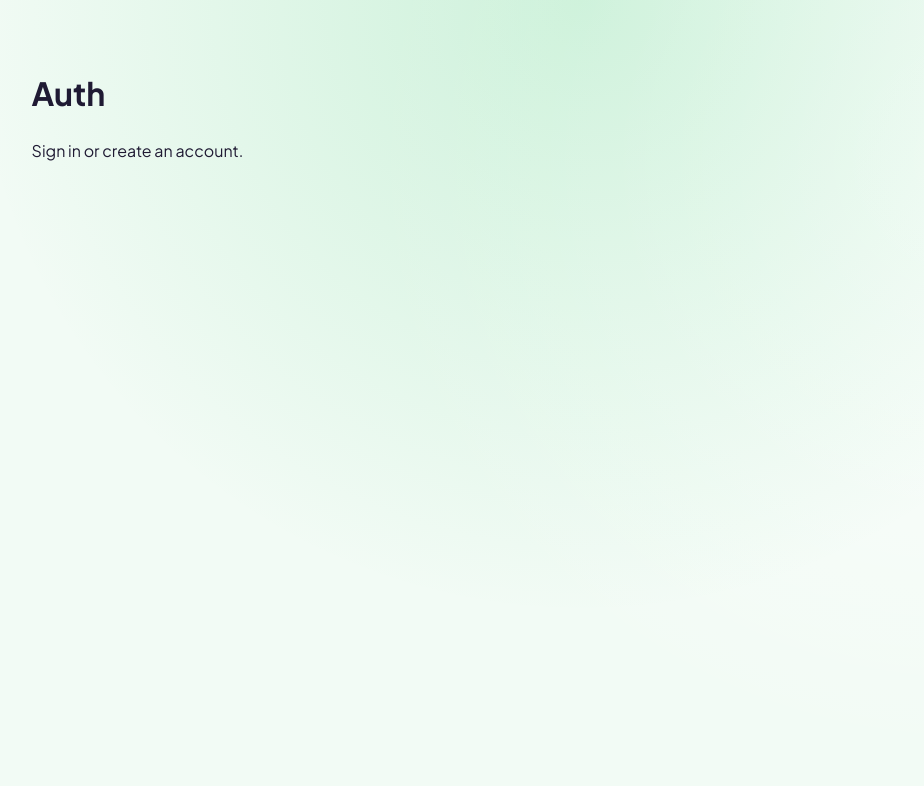
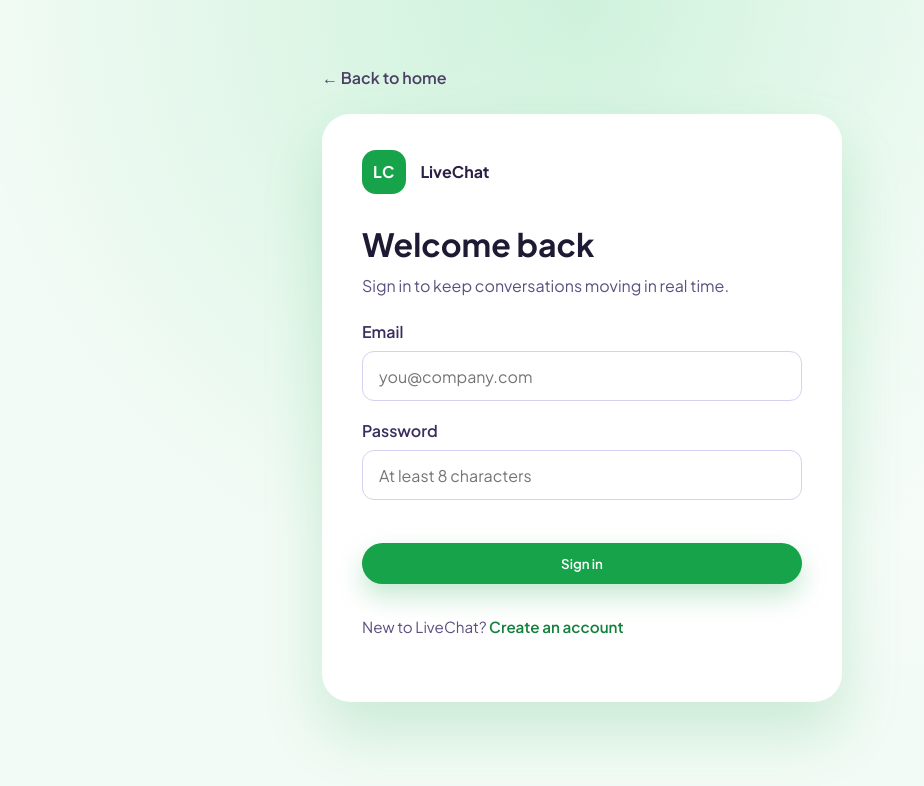
Before and after one commit to seanlumasag/live-messaging-app, a React app in the folder frontend/: page /auth in a window 1280 px wide. Shown: the top 786 px of the page, without its empty margins (58-982 px from the left). Built offline with nearby package versions, Linux system fonts and the light colour scheme; the HTML template or start-up script is replaced by a standard one.

Commit message:
Add frontend auth pages

```diff
--- a/frontend/src/App.css
+++ b/frontend/src/App.css
@@ -7,6 +7,101 @@
   min-height: 100vh;
   padding: 3rem 7vw;
   color: #1f1a33;
+}
+
+.auth-page {
+  min-height: 100vh;
+  display: grid;
+  place-items: center;
+  padding: 3rem 7vw 5rem;
+}
+
+.auth-shell {
+  width: min(520px, 100%);
+  display: grid;
+  gap: 1.5rem;
+}
+
+.auth-back {
+  text-decoration: none;
+  color: #4b3f66;
+  font-weight: 600;
+}
+
+.auth-card {
+  background: #fff;
+  border-radius: 28px;
+  padding: 2.3rem 2.5rem 2.6rem;
+  box-shadow: 0 30px 60px rgba(22, 163, 74, 0.18);
+}
+
+.auth-brand {
+  display: flex;
+  align-items: center;
+  gap: 0.9rem;
+  font-weight: 700;
+  color: #2a1f45;
+}
+
+.auth-logo {
+  width: 44px;
+  height: 44px;
+  border-radius: 14px;
+  background: #16a34a;
+  color: #fff;
+  display: grid;
+  place-items: center;
+  font-weight: 700;
+  letter-spacing: 0.04em;
+}
+
+.auth-card h1 {
+  margin: 1.6rem 0 0.35rem;
+  font-size: 2rem;
+}
+
+.auth-card p {
+  margin: 0.35rem 0 1.4rem;
+  color: #5d4f7f;
+}
+
+.auth-form {
+  display: grid;
+  gap: 1.1rem;
+}
+
+.auth-form label {
+  display: grid;
+  gap: 0.45rem;
+  font-weight: 600;
+  color: #3a2e5c;
+}
+
+.auth-form input {
+  border: 1px solid #d6d0f2;
+  border-radius: 12px;
+  padding: 0.85rem 1rem;
+  font-size: 1rem;
+  font-family: inherit;
+  background: #fff;
+}
+
+.auth-submit {
+  width: 100%;
+  padding: 0.9rem 1.5rem;
+  margin: 1.6rem 0;
+}
+
+.auth-foot {
+  margin-top: 1.6rem;
+  color: #5d4f7f;
+  font-size: 0.95rem;
+}
+
+.auth-foot a {
+  color: #15803d;
+  font-weight: 600;
+  text-decoration: none;
 }
 
 .site-header {
--- a/frontend/src/pages/Auth.jsx
+++ b/frontend/src/pages/Auth.jsx
@@ -1,8 +1,73 @@
+import { useEffect, useState } from 'react'
+import { useLocation } from 'react-router-dom'
+import '../App.css'
+
 function Auth() {
+  const location = useLocation()
+  const [mode, setMode] = useState('signin')
+  const isSignup = mode === 'signup'
+
+  useEffect(() => {
+    const params = new URLSearchParams(location.search)
+    const view = params.get('mode')
+    if (view === 'signup' || view === 'signin') {
+      setMode(view)
+    }
+  }, [location.search])
+
+  const toggleMode = (event) => {
+    event.preventDefault()
+    setMode(isSignup ? 'signin' : 'signup')
+  }
+
   return (
-    <div className="page">
-      <h1>Auth</h1>
-      <p>Sign in or create an account.</p>
+    <div className="auth-page">
+      <div className="auth-shell">
+        <a className="auth-back" href="/">← Back to home</a>
+
+        <div className="auth-card">
+          <div className="auth-brand">
+            <span className="auth-logo">LC</span>
+            <span>LiveChat</span>
+          </div>
+
+          <h1>{isSignup ? 'Create your account' : 'Welcome back'}</h1>
+          <p>
+            {isSignup
+              ? 'Start a workspace in seconds and invite your team.'
+              : 'Sign in to keep conversations moving in real time.'}
+          </p>
+
+          <form className="auth-form">
+            {isSignup && (
+              <label>
+                Display name
+                <input type="text" placeholder="Your name" />
+              </label>
+            )}
+            <label>
+              Email
+              <input type="email" placeholder="you@company.com" />
+            </label>
+
+            <label>
+              Password
+              <input type="password" placeholder="At least 8 characters" />
+            </label>
+
+            <button className="btn primary auth-submit" type="submit">
+              {isSignup ? 'Create account' : 'Sign in'}
+            </button>
+          </form>
+
+          <p className="auth-foot">
+            {isSignup ? 'Already have an account?' : 'New to LiveChat?'}{' '}
+            <a href="/auth" onClick={toggleMode}>
+              {isSignup ? 'Sign in' : 'Create an account'}
+            </a>
+          </p>
+        </div>
+      </div>
     </div>
   )
 }
--- a/frontend/src/pages/Landing.jsx
+++ b/frontend/src/pages/Landing.jsx
@@ -9,7 +9,7 @@
         </nav>
         <nav className="nav-actions">
           <a href="/auth">Sign in</a>
-          <a className="btn primary" href="/auth">Get started</a>
+          <a className="btn primary" href="/auth?mode=signup">Get started</a>
         </nav>
       </header>
 
@@ -26,7 +26,7 @@
             LiveChat is built for teams that need fast, clear communication.
           </p>
           <div className="hero-actions">
-            <a className="btn primary" href="/auth">Get started</a>
+            <a className="btn primary" href="/auth?mode=signup">Get started</a>
             <a className="btn outline" href="/auth">Sign in</a>
           </div>
         </div>
```
